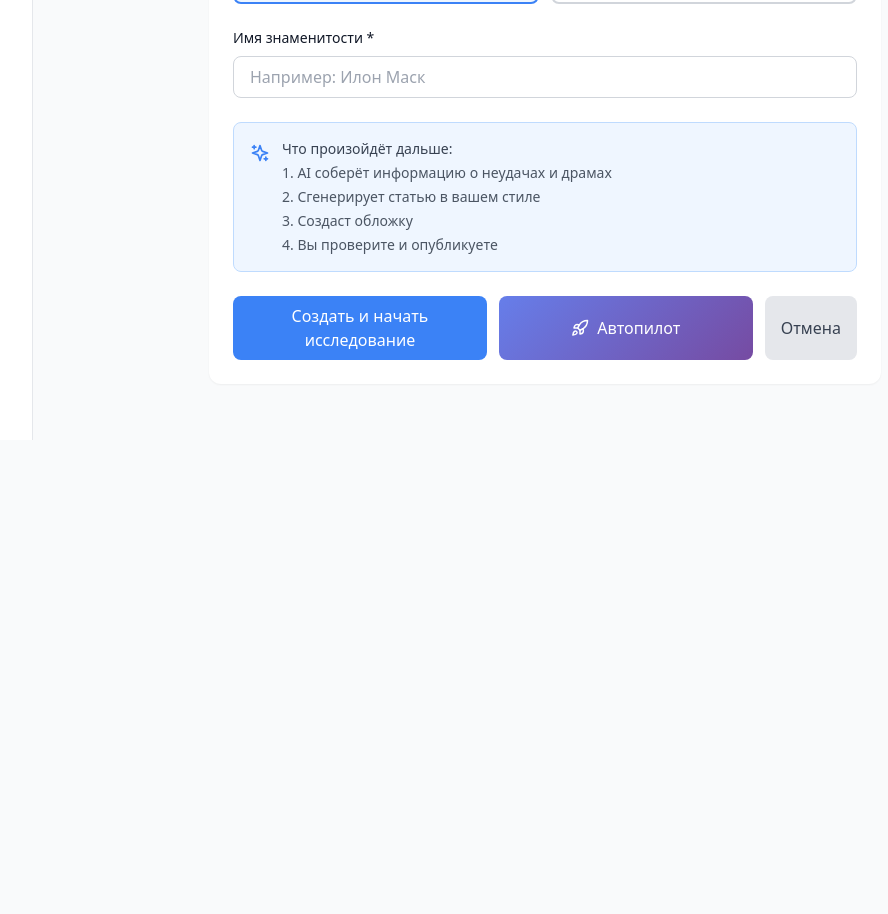
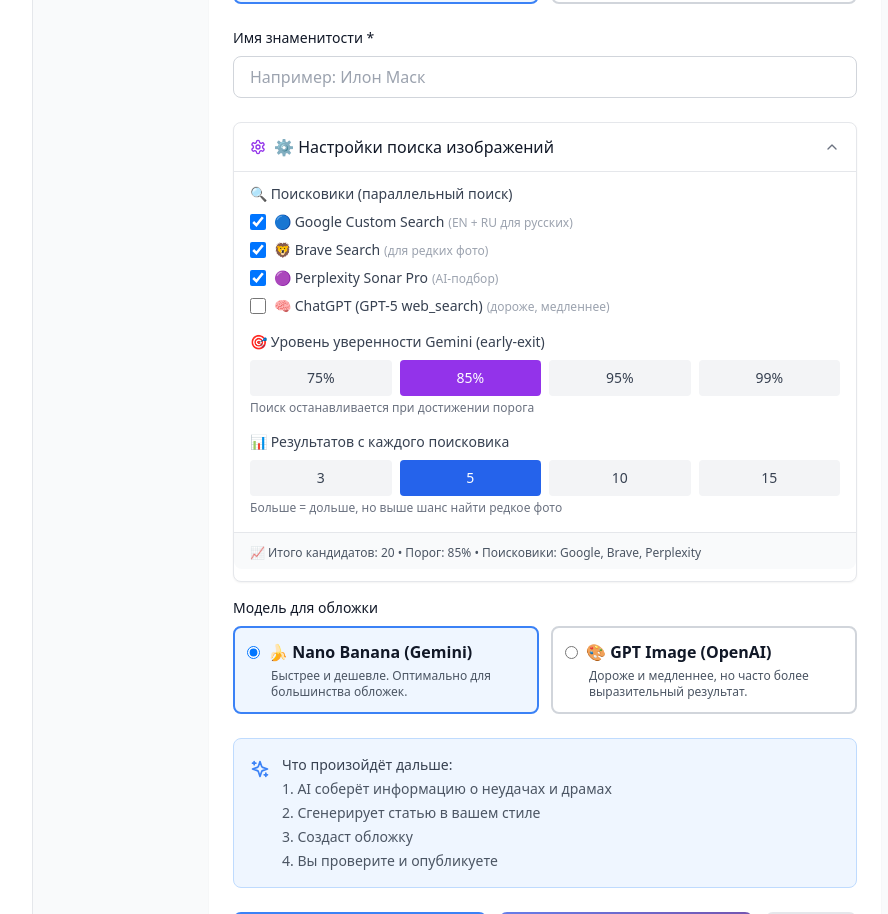
Before and after one commit to vetalione/content_pipeline, a React (Vite) app in the folder packages/web/: page /articles/new in a window 1280 px wide. Shown: the part 360-1274 px from the top of the page, without its empty margins (223-1111 px from the left). Before the commit the page ends 800 px from the top, so only its background shows below. Built offline with nearby package versions, Linux system fonts and the light colour scheme; no server answers.

Commit message:
feat(new-article): add image search settings + cover model selector to creation form

```diff
--- a/packages/web/src/pages/NewArticle.tsx
+++ b/packages/web/src/pages/NewArticle.tsx
@@ -1,8 +1,9 @@
-import { useState } from 'react';
+import { useState, useEffect } from 'react';
 import { useNavigate } from 'react-router-dom';
 import { useForm } from 'react-hook-form';
 import { Sparkles, Rocket } from 'lucide-react';
 import { api } from '../lib/api';
+import ImageSearchSettings, { ImageSearchConfig } from '../components/ImageSearchSettings';
 
 interface FormData {
   celebrityName: string;
@@ -15,6 +16,34 @@ export default function NewArticle() {
   const [autopilotLoading, setAutopilotLoading] = useState(false);
   const [language, setLanguage] = useState<'ru' | 'en' | 'both'>('ru');
   const [articleStyle, setArticleStyle] = useState<'basic' | 'rasplata'>('basic');
+
+  // Image search config (shared via localStorage with ResearchView/ContentView)
+  const [searchConfig, setSearchConfig] = useState<ImageSearchConfig>(() => {
+    const saved = typeof window !== 'undefined' ? localStorage.getItem('imageSearchConfig') : null;
+    return saved
+      ? JSON.parse(saved)
+      : {
+          sources: { google: true, brave: true, perplexity: true, openai: false },
+          confidenceThreshold: 85,
+          resultsPerSource: 5,
+        };
+  });
+  useEffect(() => {
+    if (typeof window !== 'undefined') {
+      localStorage.setItem('imageSearchConfig', JSON.stringify(searchConfig));
+    }
+  }, [searchConfig]);
+
+  // Cover model (shared via localStorage with CoverView)
+  const [coverModel, setCoverModel] = useState<'gemini' | 'openai'>(() => {
+    const saved = typeof window !== 'undefined' ? localStorage.getItem('coverModel') : null;
+    return saved === 'openai' ? 'openai' : 'gemini';
+  });
+  useEffect(() => {
+    if (typeof window !== 'undefined') {
+      localStorage.setItem('coverModel', coverModel);
+    }
+  }, [coverModel]);
 
   const onSubmit = async (data: FormData) => {
     try {
@@ -166,6 +195,58 @@ export default function NewArticle() {
           )}
         </div>
 
+        {/* Image search config (используется на этапе ресёрча и в контенте) */}
+        <ImageSearchSettings config={searchConfig} onChange={setSearchConfig} />
+
+        {/* Cover model selector */}
+        <div className="mb-6">
+          <label className="block text-sm font-medium mb-2">Модель для обложки</label>
+          <div className="grid grid-cols-1 sm:grid-cols-2 gap-3">
+            <label
+              className={`flex flex-col gap-1 p-3 rounded-lg border-2 cursor-pointer transition-all ${
+                coverModel === 'gemini'
+                  ? 'border-primary bg-blue-50'
+                  : 'border-gray-300 hover:border-gray-400'
+              }`}
+            >
+              <div className="flex items-center gap-2">
+                <input
+                  type="radio"
+                  name="coverModel"
+                  value="gemini"
+                  checked={coverModel === 'gemini'}
+                  onChange={() => setCoverModel('gemini')}
+                />
+                <span className="font-semibold">🍌 Nano Banana (Gemini)</span>
+              </div>
+              <p className="text-xs text-gray-600 ml-6">
+                Быстрее и дешевле. Оптимально для большинства обложек.
+              </p>
+            </label>
+            <label
+              className={`flex flex-col gap-1 p-3 rounded-lg border-2 cursor-pointer transition-all ${
+                coverModel === 'openai'
+                  ? 'border-primary bg-blue-50'
+                  : 'border-gray-300 hover:border-gray-400'
+              }`}
+            >
+              <div className="flex items-center gap-2">
+                <input
+                  type="radio"
+                  name="coverModel"
+                  value="openai"
+                  checked={coverModel === 'openai'}
+                  onChange={() => setCoverModel('openai')}
+                />
+                <span className="font-semibold">🎨 GPT Image (OpenAI)</span>
+              </div>
+              <p className="text-xs text-gray-600 ml-6">
+                Дороже и медленнее, но часто более выразительный результат.
+              </p>
+            </label>
+          </div>
+        </div>
+
         <div className="bg-blue-50 border border-blue-200 rounded-lg p-4 mb-6">
           <div className="flex items-start gap-3">
             <Sparkles className="text-blue-500 mt-1" size={20} />
```
